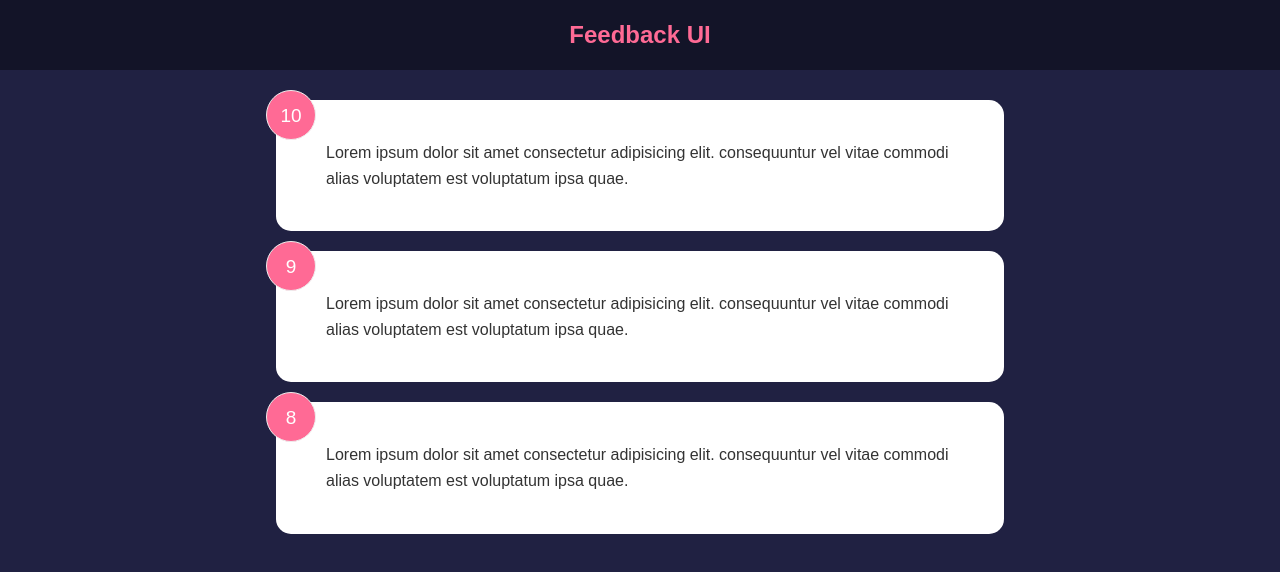
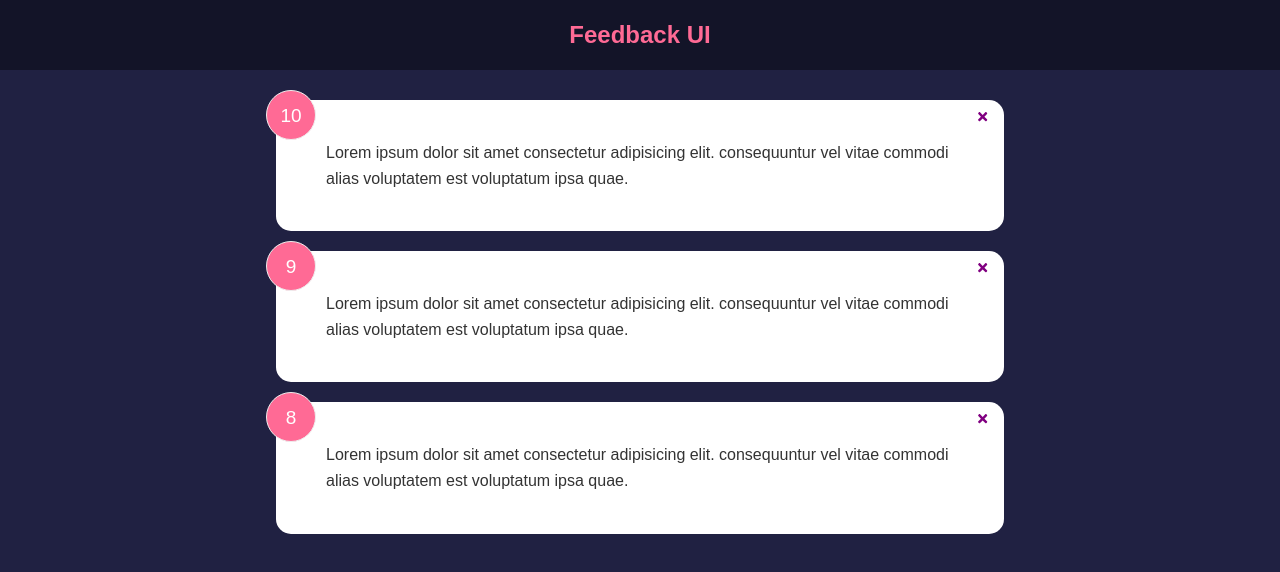
Before and after one commit to dpopkov/fe-projects, a React (Vite) app in the folder react-f-t-b/feedback-app/: page / in a window 1280 px wide. Shown: the top 572 px of the page. Built offline with nearby package versions, Linux system fonts and the light colour scheme.

Commit message:
react-f-t-b: feedback-app: events and prop drilling

```diff
--- a/react-f-t-b/feedback-app/package.json
+++ b/react-f-t-b/feedback-app/package.json
@@ -11,7 +11,8 @@
   },
   "dependencies": {
     "react": "^18.3.1",
-    "react-dom": "^18.3.1"
+    "react-dom": "^18.3.1",
+    "react-icons": "^5.4.0"
   },
   "devDependencies": {
     "@eslint/js": "^9.17.0",
--- a/react-f-t-b/feedback-app/src/App.jsx
+++ b/react-f-t-b/feedback-app/src/App.jsx
@@ -7,11 +7,17 @@
 function App() {
   const [feedback, setFeedback] = useState(FeedbackData);
 
+  const deleteFeedback = (id) => {
+    if (window.confirm('Are you sure you want to delete?')) {
+      setFeedback(feedback.filter((item) => item.id !== id));
+    }
+  };
+
   return (
     <>
       <Header />
       <div className="container">
-        <FeedbackList feedback={feedback} />
+        <FeedbackList feedback={feedback} deleteFeedback={deleteFeedback} />
       </div>
     </>
   );
--- a/react-f-t-b/feedback-app/src/components/FeedbackItem.jsx
+++ b/react-f-t-b/feedback-app/src/components/FeedbackItem.jsx
@@ -1,11 +1,18 @@
+import { FaTimes } from 'react-icons/fa';
 import PropTypes from 'prop-types';
 import Card from './shared/Card';
 
-function FeedbackItem({ item }) {
+function FeedbackItem({ item, handleDelete }) {
+  const handleClick = (id) => {
+    console.log(id);
+  };
   return (
     //   <Card reverse={true}>
     <Card>
       <div className="num-display">{item.rating}</div>
+      <button className="close" onClick={() => handleDelete(item.id)}>
+        <FaTimes color="purple" />
+      </button>
       <div className="text-display">{item.text}</div>
     </Card>
   );
--- a/react-f-t-b/feedback-app/src/components/FeedbackList.jsx
+++ b/react-f-t-b/feedback-app/src/components/FeedbackList.jsx
@@ -1,7 +1,7 @@
 import PropTypes from 'prop-types';
 import FeedbackItem from './FeedbackItem';
 
-function FeedbackList({ feedback }) {
+function FeedbackList({ feedback, deleteFeedback }) {
   if (!feedback || feedback.length === 0) {
     return <p>No Feedback Yet</p>;
   }
@@ -9,7 +9,7 @@
   return (
     <div className="feedback-list">
       {feedback.map((item) => (
-        <FeedbackItem key={item.id} item={item} />
+        <FeedbackItem key={item.id} item={item} handleDelete={deleteFeedback} />
       ))}
     </div>
   );
--- a/react-f-t-b/feedback-app/src/index.css
+++ b/react-f-t-b/feedback-app/src/index.css
@@ -77,3 +77,17 @@
   top: -10px;
   left: -10px;
 }
+
+.close,
+.edit {
+  position: absolute;
+  top: 10px;
+  right: 15px;
+  cursor: pointer;
+  background: none;
+  border: none;
+}
+
+.edit {
+  right: 40px;
+}
```
Also changed, not shown: 2 other files (tests, documents, lock files or other folders).
